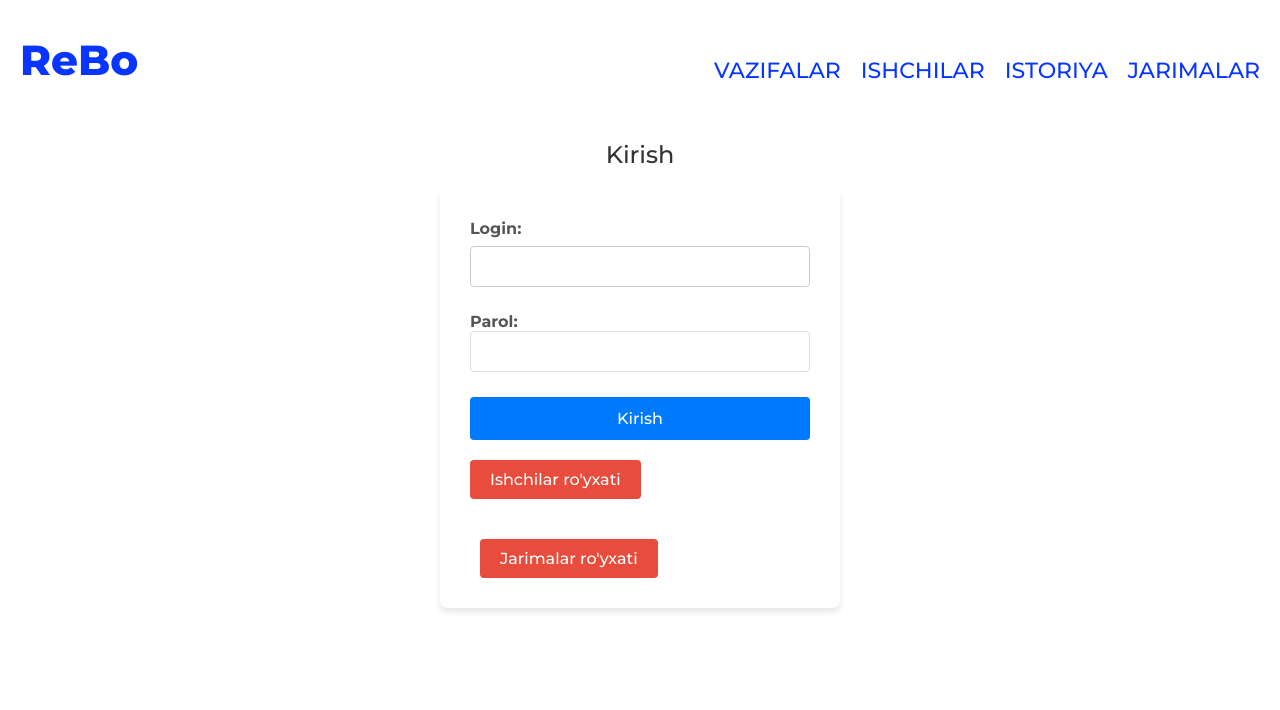
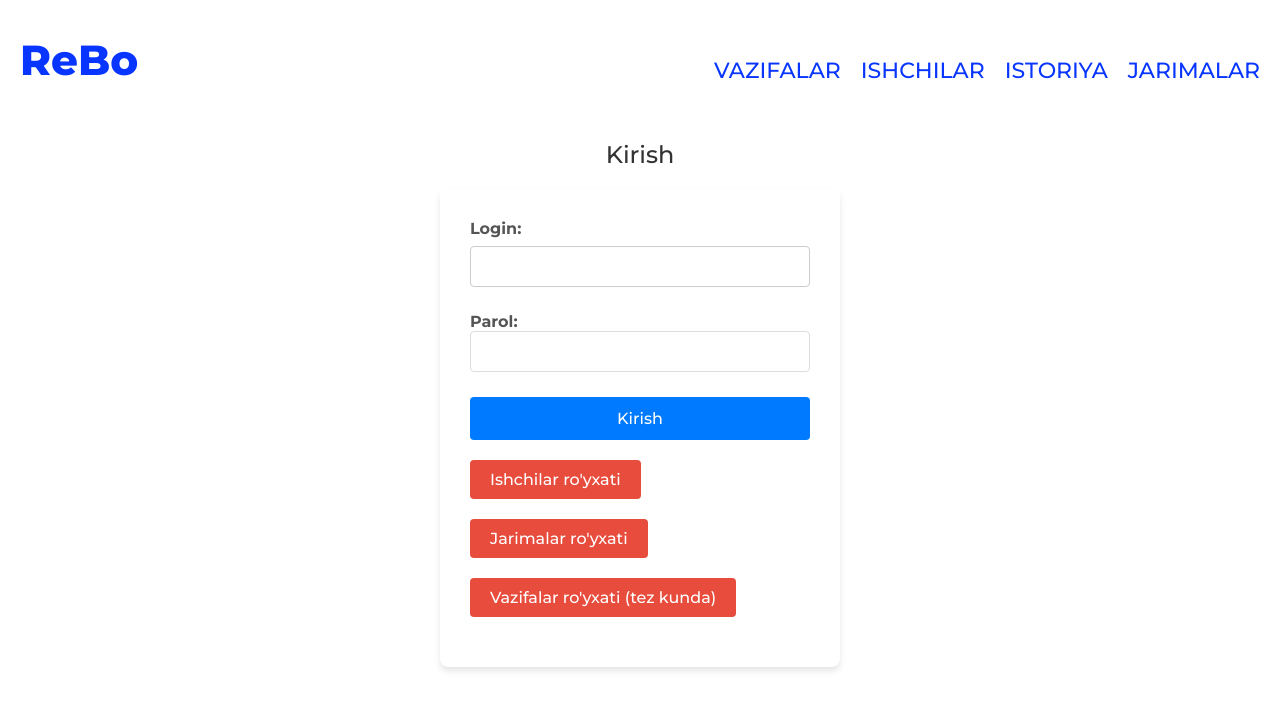
Before and after one commit to behruzbee/ReBo-Work-2, a React (Vite) app: page /login in a window 1280 px wide. Shown: the top 710 px of the page. Built offline with nearby package versions, Linux system fonts and the light colour scheme; a web font is replaced by a local one.

Commit message:
add task button for public

```diff
--- a/src/pages/login/index.tsx
+++ b/src/pages/login/index.tsx
@@ -47,6 +47,7 @@ const LoginPage = () => {
                 <button className={styles.button} onClick={handleLogin}>Kirish</button>
                 <button className={styles.buttonWorker} onClick={() => navigate('/workers/public')}>Ishchilar ro'yxati</button>
                 <button className={styles.buttonPenalties} onClick={() => navigate('/penalties/public')}>Jarimalar ro'yxati</button>
+                <button className={styles.buttonTask}>Vazifalar ro'yxati (tez kunda)</button>
             </div>
         </div>
     );
--- a/src/pages/login/styles.module.scss
+++ b/src/pages/login/styles.module.scss
@@ -1,5 +1,5 @@
 .loginPage {
-    margin-top: 20px;
+  margin-top: 20px;
   display: flex;
   flex-direction: column;
   justify-content: center;
@@ -63,8 +63,12 @@ input:focus {
   background-color: #e74c3c;
 }
 
-.buttonPenalties{
-  margin: 20px 0 0 10px;
+.buttonPenalties {
+  background-color: #e74c3c;
+}
+
+.buttonTask {
+  margin: 20px 0;
   background-color: #e74c3c;
 }
 
```
